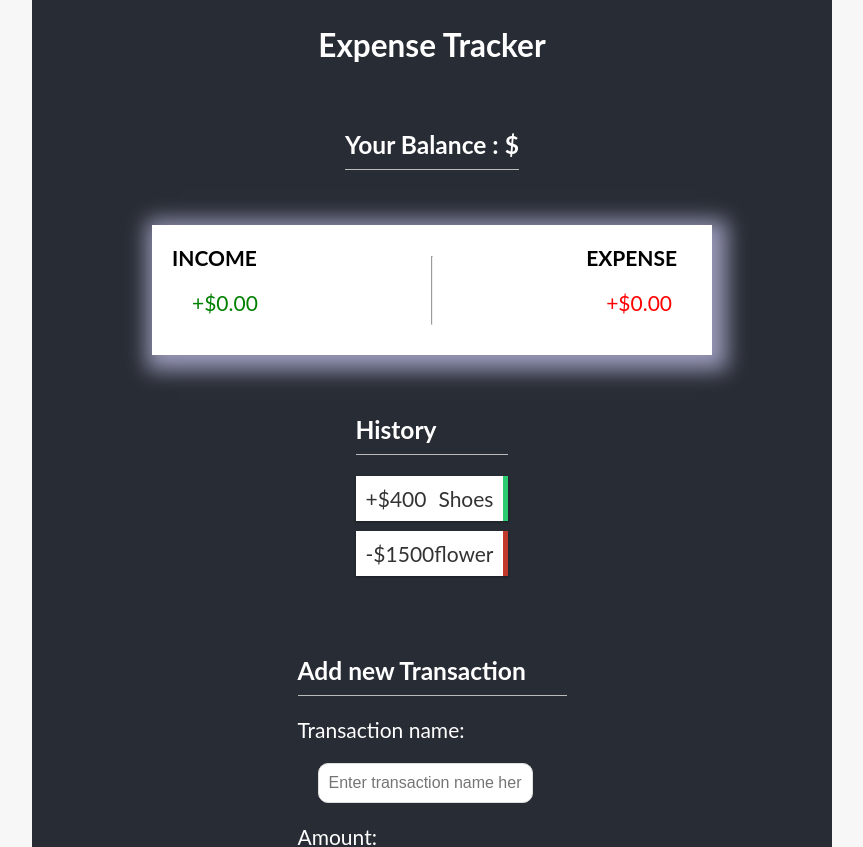
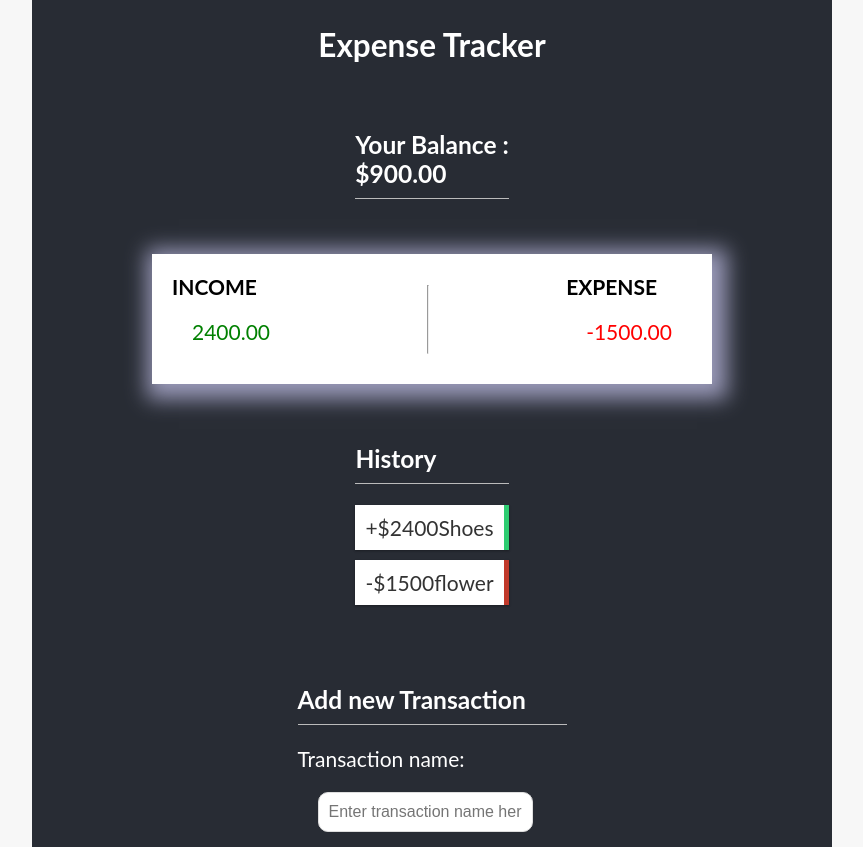
Before and after one commit to talha3111997/Expense-Tracker-App, a React (Create React App) app: page / in a window 1280 px wide. Shown: the top 847 px of the page, without its empty margins (208-1071 px from the left). Built offline with nearby package versions, Linux system fonts and the light colour scheme.

Commit message:
Implemented deleteTransaction function

```diff
--- a/src/App.css
+++ b/src/App.css
@@ -159,7 +159,7 @@ input[type='number'] {
 
 .delete-btn {
   cursor: pointer;
-  background-color: #e74c3c;
+  background-color: #ff2007;
   border: 0;
   color: #fff;
   font-size: 20px;
--- a/src/components/Balance_Title.js
+++ b/src/components/Balance_Title.js
@@ -1,21 +1,24 @@
 import React, { useContext, useEffect } from 'react';
-
-
-import BalanceContext from '../context/BalanceContext';
+import {GlobalContext} from '../context/GlobalState'
 
 
 
 function BalanceTitle() {
 
-let balance = useContext(BalanceContext);
+//let balance = useContext(BalanceContext);
+let {transactions} = useContext(GlobalContext)
+const amounts = transactions.map(transaction =>   transaction.cost)
+console.log(amounts)
+const balance = amounts.reduce((acc,item) => (acc += item),0).toFixed(2);
+
 useEffect(() => {
     // Update the document title using the browser API
-    document.title = `Balance: $${balance[0]} `;
+    document.title = `Balance: $${balance} `;
   });
   return (
 
     <div  className="Balance">
-        <h3 >Your Balance : ${balance[0]} </h3> <br></br>
+        <h3 >Your Balance : <br/> <strong>${balance}</strong>  </h3> <br></br>
 
     </div>
   );
--- a/src/components/Result.js
+++ b/src/components/Result.js
@@ -1,5 +1,6 @@
 import React, { useContext } from 'react';
 
+import {GlobalContext} from '../context/GlobalState'
 
 import BalanceContext from '../context/BalanceContext';
 import '../Result.css';
@@ -8,7 +9,14 @@ import '../Result.css';
 function Result() {
 
 let balance = useContext(BalanceContext);
-//console.log(balance);
+let {transactions} = useContext(GlobalContext)
+const amounts = transactions.map(transaction =>   transaction.cost)
+
+const income = amounts.filter(item=>item>0).reduce((acc,item) => (acc += item),0).toFixed(2);
+
+
+const expense = amounts.filter(item=>item<0).reduce((acc,item) => (acc += item),0).toFixed(2);
+
   return (
 
 
@@ -16,12 +24,12 @@ let balance = useContext(BalanceContext);
         <div className="Result">
         <div>
         <h4>Income </h4>
-       <p className="Income"> +$0.00</p>
+       <p className="Income"> {income}</p>
        </div>
        <hr></hr>
        <div>
         <h4> Expense  </h4>
-        <p className="Expense"> +$0.00 </p>
+        <p className="Expense"> {expense} </p>
         </div>
         </div>
 
--- a/src/components/Transaction.js
+++ b/src/components/Transaction.js
@@ -1,13 +1,21 @@
-import React from 'react'
+import React, { useContext } from 'react'
+import {GlobalContext} from '../context/GlobalState'
+
+
+
 
 export const Transaction = ({transaction}) => {
+    const {deleteTransaction} = useContext(GlobalContext)
+
+
+
     const class_sign =( transaction.cost > 0) ? "plus":"minus"
 
     const sign =( transaction.cost > 0) ? "+":"-"
     return (
 
             <li className={class_sign}>
-            {sign}${Math.abs(transaction.cost)} <span>{transaction.name}</span><button className="delete-btn">X</button>
+            {sign}${Math.abs(transaction.cost)} <span> {transaction.name} </span><button onClick={()=>deleteTransaction(transaction.id)} className="delete-btn">X</button>
               </li>
 
     )
--- a/src/context/AppReducer.js
+++ b/src/context/AppReducer.js
@@ -1,5 +1,10 @@
 const AppReducer = (state, action) => {
     switch(action.type){
+        case 'DELETE_TRANSACTION':
+            return{
+                ...state,
+                transactions: state.transactions.filter(transaction => transaction.id !== action.payload)
+            }
         default:
             return state;
     }
--- a/src/context/GlobalState.js
+++ b/src/context/GlobalState.js
@@ -2,7 +2,7 @@ import React, {useReducer, createContext} from 'react'
 import AppReducer from './AppReducer'
 const initialState = {
 
-    transactions: [{id: 1, name: 'Shoes' , cost: 400},
+    transactions: [{id: 1, name: 'Shoes' , cost: 2400},
                      {id: 2, name: 'flower' , cost: -1500}]
 }
 
@@ -11,8 +11,15 @@ export const GlobalContext = createContext(initialState)
 export const GlobalProvider = ({children}) =>{
     const [state, dispatch] = useReducer(AppReducer, initialState)
 
+    // Actions
+    function deleteTransaction(id){
+        dispatch({
+            type: 'DELETE_TRANSACTION',
+            payload: id
+        })
+    }
     return(
-        <GlobalContext.Provider value={{transactions: state.transactions}}>
+        <GlobalContext.Provider value={{transactions: state.transactions, deleteTransaction}}>
             {children}
         </GlobalContext.Provider>
     )
```
Also changed, not shown: src/components/testing_transaction.js (added).
